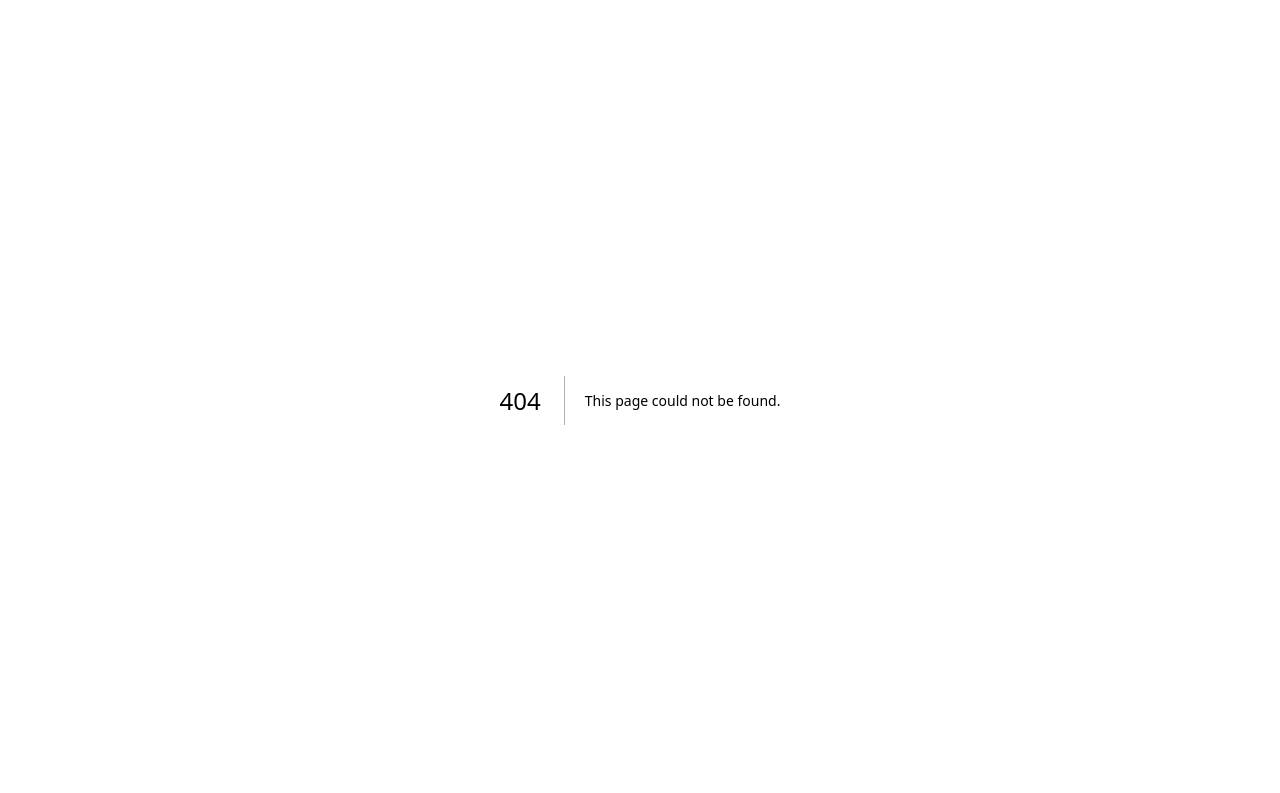
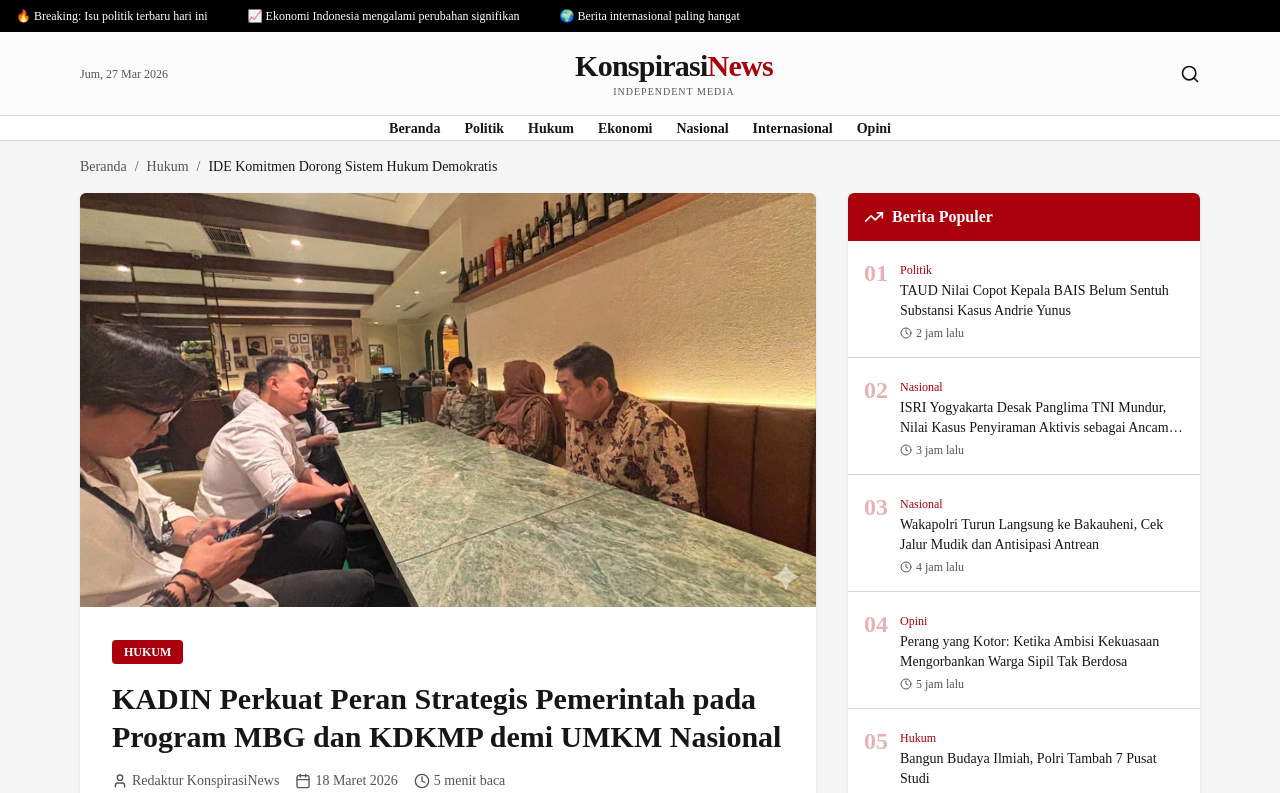
Before and after one commit to Kyputraa/konspirasi, a Next.js app: page /2026/29/03/kadin-perkuat-peran-strategis-pemerintah in a window 1280 px wide. Before the commit this address had no page. Shown: the top 793 px of the page. Built offline with nearby package versions, Linux system fonts and the light colour scheme.

Commit message:
add pages

```diff
--- /dev/null
+++ b/app/2026/29/03/kadin-perkuat-peran-strategis-pemerintah/page.tsx
@@ -0,0 +1,48 @@
+import { Header } from "@/components/news/header"
+import { ArticleContent } from "@/components/news/article-content"
+import { Sidebar } from "@/components/news/sidebar"
+import { Footer } from "@/components/news/footer"
+
+export default function Home() {
+    return (
+        <div className="min-h-screen bg-background">
+            <Header />
+
+            {/* Breadcrumb */}
+            <div className="max-w-6xl mx-auto px-4 py-4">
+                <nav className="text-sm text-muted-foreground">
+                    <ol className="flex items-center gap-2">
+                        <li>
+                            <a href="#" className="hover:text-primary transition-colors">Beranda</a>
+                        </li>
+                        <li>/</li>
+                        <li>
+                            <a href="#" className="hover:text-primary transition-colors">Hukum</a>
+                        </li>
+                        <li>/</li>
+                        <li className="text-foreground font-medium truncate max-w-xs">
+                            IDE Komitmen Dorong Sistem Hukum Demokratis
+                        </li>
+                    </ol>
+                </nav>
+            </div>
+
+            {/* Main Content */}
+            <main className="max-w-6xl mx-auto px-4 pb-12">
+                <div className="grid grid-cols-1 lg:grid-cols-3 gap-8">
+                    {/* Article */}
+                    <div className="lg:col-span-2">
+                        <ArticleContent />
+                    </div>
+
+                    {/* Sidebar */}
+                    <div className="lg:col-span-1">
+                        <Sidebar />
+                    </div>
+                </div>
+            </main>
+
+            <Footer />
+        </div>
+    )
+}
```
